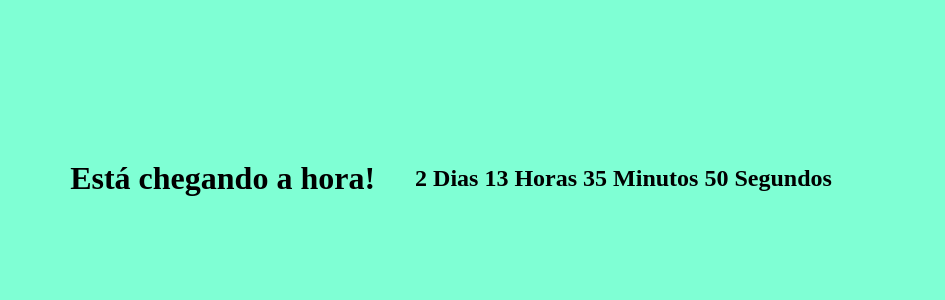
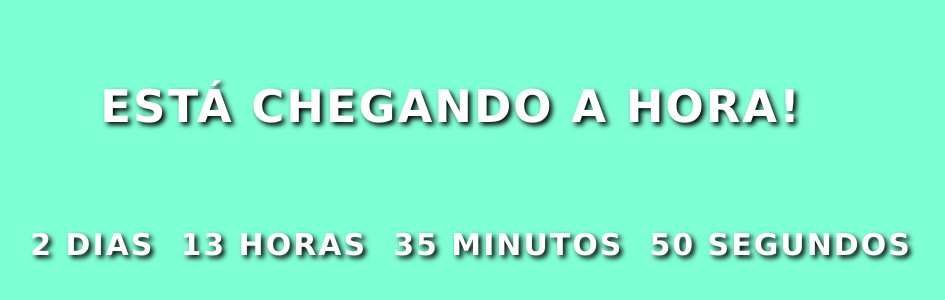
Before and after one commit to carloserrocha/landingpagekickoff2022, a plain HTML site: page index.html in a window 1280 px wide. Shown: the part 230-530 px from the top of the page, without its empty margins (197-1142 px from the left). Drawn offline with Linux system fonts and the light colour scheme.

```diff
--- a/main.css
+++ b/main.css
@@ -7,20 +7,42 @@
         background-color: aquamarine;
         background-repeat: no-repeat;
         background-size: cover;
+        user-select: none;
     }
 
     .content {
         width: 100vw;
         height: 100vh;
         display: flex;
-        flex-direction: row;
+        flex-direction: column;
         justify-content: center;
         align-items: center;
+    }
+
+    .content h1 {
+        padding: 10px;
+        font-family: Verdana, Geneva, Tahoma, sans-serif;
+        font-size: 45px;
+        color: white;
+        text-decoration: none;
+        text-transform: uppercase;
+        text-shadow: 3px 3px 5px black;
+        text-align: center;
+        letter-spacing: 2px;
     }
 
     .timer li {
         display: inline-block;
         list-style: none;
+        padding: 10px;
+        font-family: Verdana, Geneva, Tahoma, sans-serif;
+        font-size: 30px;
+        color: white;
+        text-decoration: none;
+        text-transform: uppercase;
+        text-shadow: 3px 3px 5px black;
+        text-align: center;
+        letter-spacing: 2px;
     }
 
     .ytplayer {
@@ -47,6 +69,7 @@
             background-image: url('fundo.png');
             background-repeat: no-repeat;
             background-size: cover;
+            user-select: none;
 
         }
 
```
